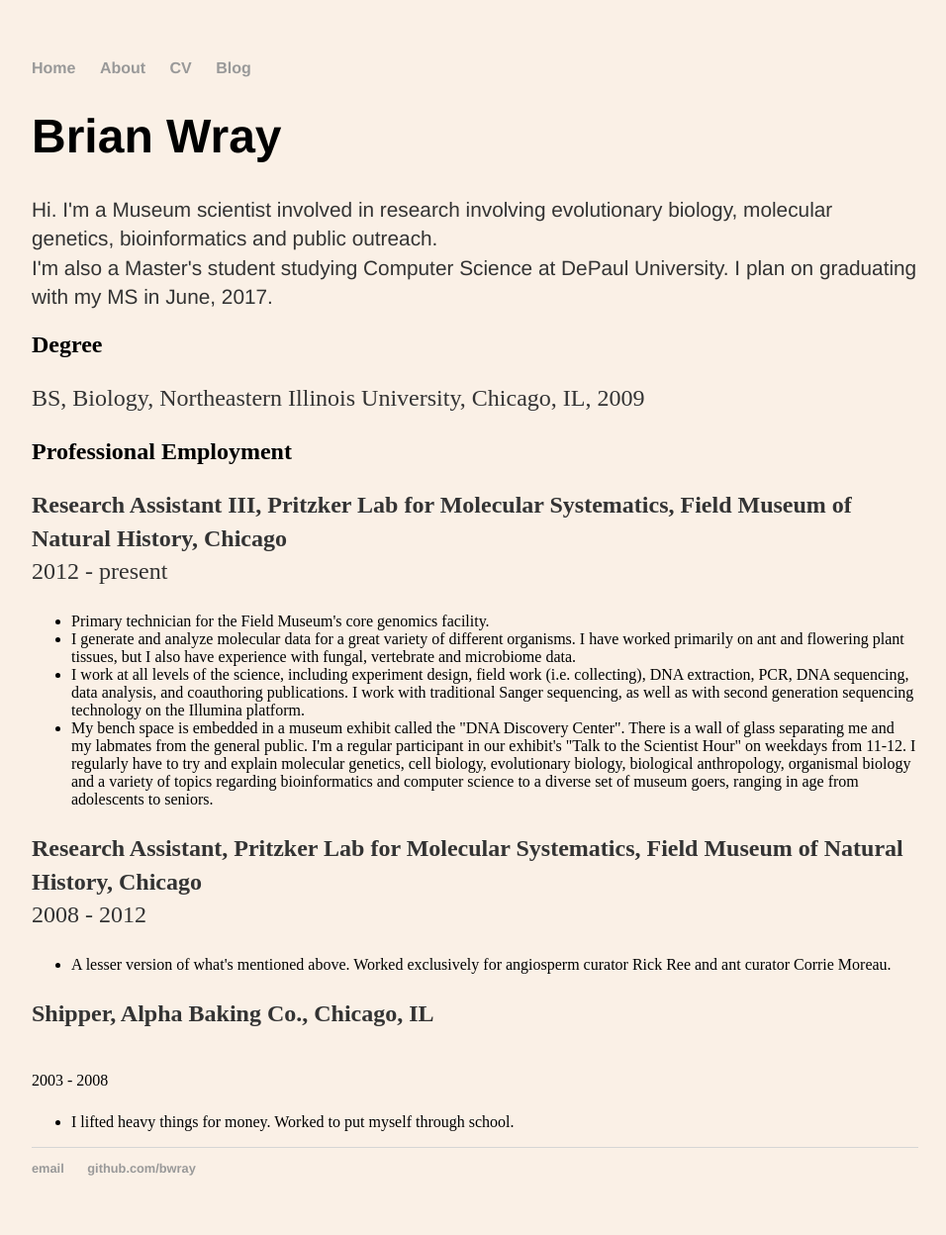
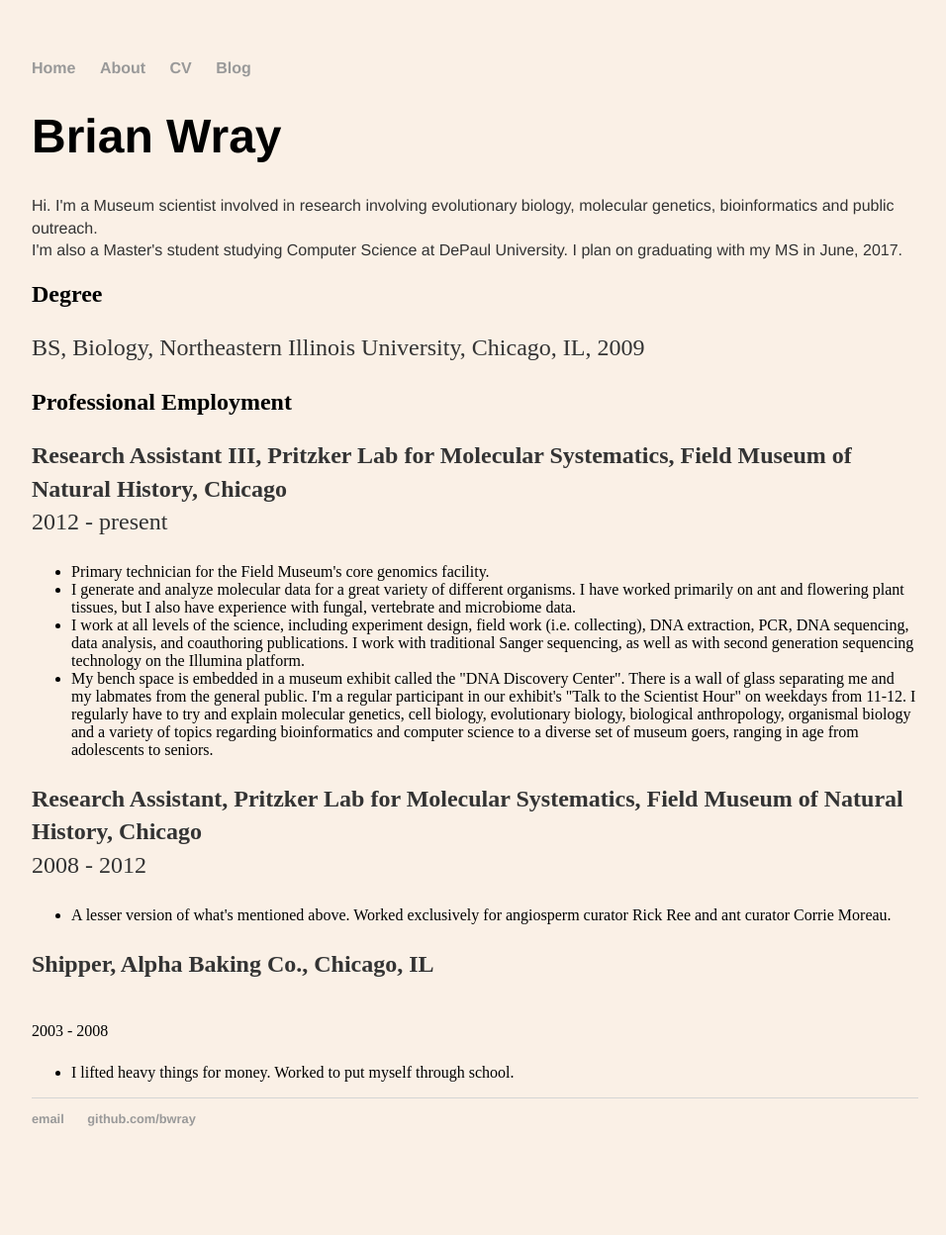
Before and after one commit to bwray/bwray.github.io, a Jekyll site: the page built from cv/index.html, in a window 1280 px wide. Shown: the whole page at 99% size, without its empty margins (160-1116 px from the left). Built offline with Jekyll 4.4.1, drawn with Linux system fonts in a browser that asks for light colours; after the commit the page ends 1198 px from its top, so only the background shows below that.

Commit message:
playing with html on the cv

```diff
--- a/cv/index.html
+++ b/cv/index.html
@@ -3,7 +3,7 @@
 title: Brian Wray's CV
 ---
 	<span itemprop="name"><h1>Brian Wray</h1></span>
-	<p style = "font-family: helvetica; font-size: 130%">Hi. I'm a Museum scientist involved in research involving evolutionary biology, molecular genetics, bioinformatics and public outreach.
+	<p style = "font-family: helvetica; font-size: 100%">Hi. I'm a Museum scientist involved in research involving evolutionary biology, molecular genetics, bioinformatics and public outreach.
 	<br>
 	I'm also a Master's student studying Computer Science at DePaul University. I plan on graduating with my MS in June, 2017.</p>
 
```
